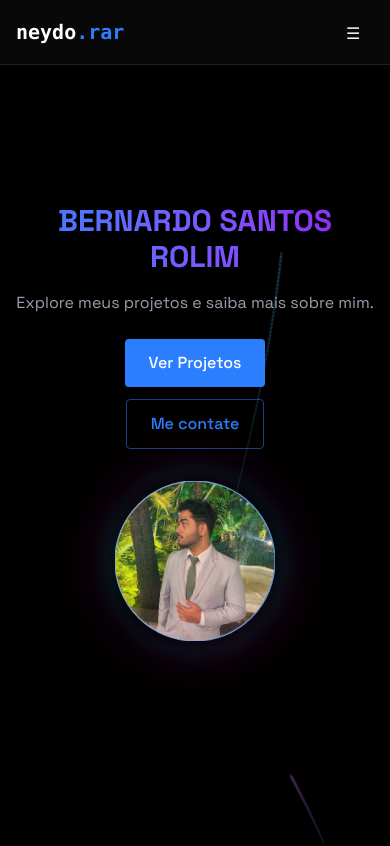
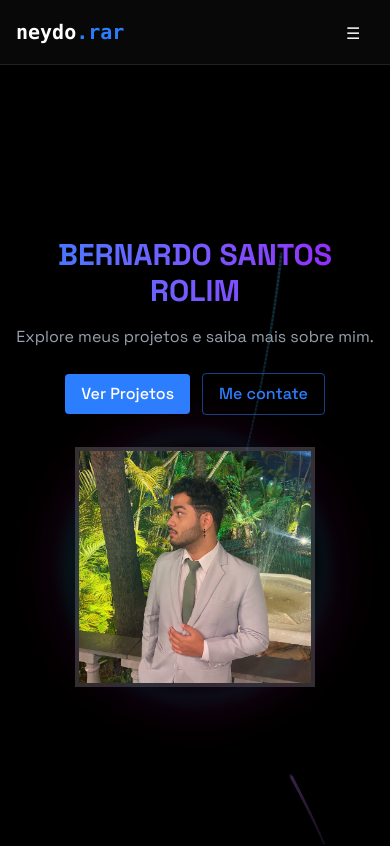
Before and after one commit to Danreby/danreby-portifolio, a React (Vite) app: page / in a window 390 px wide. Shown: the top 846 px of the page. Built offline with nearby package versions, Linux system fonts and the light colour scheme.

Commit message:
Ajeitando responsividade

```diff
--- a/src/components/common/NeonProfile.jsx
+++ b/src/components/common/NeonProfile.jsx
@@ -12,13 +12,13 @@ export default function NeonProfile({
   const [prefersReducedMotion, setPrefersReducedMotion] = useState(false)
 
   useEffect(() => {
-    if (typeof window !== 'undefined') {
-      const mq = window.matchMedia('(prefers-reduced-motion: reduce)')
-      setPrefersReducedMotion(mq.matches)
-      const handler = () => setPrefersReducedMotion(mq.matches)
-      mq.addEventListener?.('change', handler)
-      return () => mq.removeEventListener?.('change', handler)
-    }
+    if (typeof window === 'undefined') return
+
+    const mqMotion = window.matchMedia('(prefers-reduced-motion: reduce)')
+    setPrefersReducedMotion(mqMotion.matches)
+    const onMotionChange = () => setPrefersReducedMotion(mqMotion.matches)
+    mqMotion.addEventListener?.('change', onMotionChange)
+    return () => mqMotion.removeEventListener?.('change', onMotionChange)
   }, [])
 
   const isSizeClass = typeof sizeClass === 'string' && sizeClass.trim().length > 0
@@ -44,11 +44,11 @@ export default function NeonProfile({
       className={`relative ${className} ${isSizeClass ? `${sizeClass} aspect-square` : 'flex items-center justify-center'}`}
       aria-hidden={false}
     >
-      <div className="relative rounded-full overflow-hidden w-full h-full shadow-2xl">
+      <div className="relative overflow-hidden w-full h-full shadow-2xl rounded-none sm:rounded-full">
         <img
           src={imageSrc}
           alt={alt}
-          className="w-full h-full object-cover block rounded-full"
+          className="w-full h-full object-cover block rounded-none sm:rounded-full"
           draggable={false}
         />
 
@@ -56,10 +56,8 @@ export default function NeonProfile({
           aria-hidden
           initial={false}
           whileHover={prefersReducedMotion ? {} : { scale: 1.02 }}
-          className="pointer-events-none absolute inset-0 rounded-full"
-          style={{
-            boxShadow: `0 0 40px rgba(0,0,0,0.25)`
-          }}
+          className="pointer-events-none absolute inset-0 rounded-none sm:rounded-full"
+          style={{ boxShadow: `0 0 40px rgba(0,0,0,0.25)` }}
         />
       </div>
 
@@ -151,6 +149,7 @@ export default function NeonProfile({
         </defs>
 
         <motion.circle
+          className="hidden sm:block"
           cx="50"
           cy="50"
           r="50"
@@ -177,7 +176,7 @@ export default function NeonProfile({
       </svg>
 
       <motion.div
-        className="absolute inset-0 rounded-full pointer-events-none"
+        className="absolute inset-0 rounded-none sm:rounded-full pointer-events-none"
         initial={false}
         whileHover={prefersReducedMotion ? {} : { opacity: 1, scale: 1.02 }}
         animate={{ opacity: 0.8 }}
--- a/src/components/sections/Home.jsx
+++ b/src/components/sections/Home.jsx
@@ -2,7 +2,6 @@ import NeonProfile from "../common/NeonProfile";
 import { RevealOnScroll } from "../RevealOnScroll";
 
 export const Home = ({ language }) => {
-
   const handleScroll = (event, sectionId) => {
     event.preventDefault();
     const el = document.getElementById(sectionId);
@@ -29,7 +28,7 @@ export const Home = ({ language }) => {
   return (
     <section id="home" className="min-h-screen flex items-center justify-center relative">
       <RevealOnScroll>
-        <div className=" w-full px-4 mx-auto grid grid-cols-1 md:grid-cols-2 gap-8 items-center">
+        <div className="mt-20 md:mt-0 w-full px-4 mx-auto grid grid-cols-1 md:grid-cols-2 gap-8 items-center">
           <div className="text-center md:text-center">
             <h1 className="text-3xl md:text-5xl font-bold mb-4 bg-gradient-to-r from-blue-500 to-purple-600 bg-clip-text text-transparent uppercase">
               Bernardo Santos Rolim
@@ -38,11 +37,11 @@ export const Home = ({ language }) => {
               {subtitle}
             </p>
 
-            <div className="flex flex-col sm:flex-row justify-center md:justify-center items-center sm:items-stretch gap-3 sm:gap-4">
+            <div className="flex flex-row flex-wrap justify-center items-center gap-3">
               <a
                 href="#projects"
                 onClick={e => handleScroll(e, 'projects')}
-                className="inline-block bg-blue-500 text-white py-3 px-6 rounded font-medium transition transform hover:-translate-y-0.5 hover:shadow-[0_0_15px_rgba(59,130,246,0.4)]"
+                className="inline-block bg-blue-500 text-white py-2 px-4 sm:py-3 sm:px-6 rounded font-medium transition transform hover:-translate-y-0.5 hover:shadow-[0_0_15px_rgba(59,130,246,0.4)]"
               >
                 {projects}
               </a>
@@ -50,7 +49,7 @@ export const Home = ({ language }) => {
               <a
                 href="#find-me"
                 onClick={e => handleScroll(e, 'find-me')}
-                className="inline-block border border-blue-500/50 text-blue-500 py-3 px-6 rounded font-medium transition-all duration-200 transform hover:-translate-y-0.5 hover:shadow-[0_0_15px_rgba(59,130,246,0.2)] hover:bg-blue-500/10"
+                className="inline-block border border-blue-500/50 text-blue-500 py-2 px-4 sm:py-3 sm:px-6 rounded font-medium transition-all duration-200 transform hover:-translate-y-0.5 hover:shadow-[0_0_15px_rgba(59,130,246,0.2)] hover:bg-blue-500/10"
               >
                 {contact}
               </a>
@@ -61,7 +60,7 @@ export const Home = ({ language }) => {
             <NeonProfile
               imageSrc="/danreby-portifolio/img/profile3.jpeg"
               alt="Bernardo Santos Rolim"
-              sizeClass="w-40 sm:w-48 md:w-72 lg:w-96"
+              sizeClass="w-60 sm:w-48 md:w-72 lg:w-96 border-4 border-white/20 sm:p-0 rounded-none sm:rounded-full"
             />
           </div>
         </div>
```
